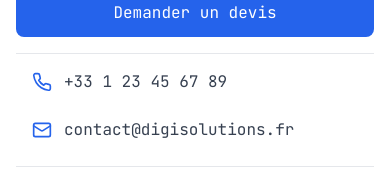
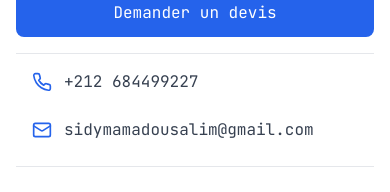
Before and after one commit to SidyMohamedSalim/salimportofolio, a Next.js app: page / in a window 390 px wide. Both pictures are taken after a click on the button "Menu principal". Shown: the part 389-581 px from the top of the page. Built offline with nearby package versions, Linux system fonts and the light colour scheme.

Commit message:
add more project

```diff
--- a/components/site-header.tsx
+++ b/components/site-header.tsx
@@ -223,14 +223,14 @@ export function SiteHeader() {
               <div className="pt-2 border-t border-gray-200 dark:border-gray-800 space-y-2">
                 <div className="flex items-center space-x-3 px-4 py-2">
                   <Phone className="w-5 h-5 text-blue-600 dark:text-blue-400" />
-                  <a href="tel:+33123456789" className="text-gray-700 dark:text-gray-300">
-                    +33 1 23 45 67 89
+                  <a href="tel:+212684499227" className="text-gray-700 dark:text-gray-300">
+                    +212 684499227
                   </a>
                 </div>
                 <div className="flex items-center space-x-3 px-4 py-2">
                   <Mail className="w-5 h-5 text-blue-600 dark:text-blue-400" />
-                  <a href="mailto:contact@digisolutions.fr" className="text-gray-700 dark:text-gray-300">
-                    contact@digisolutions.fr
+                  <a href="mailto:   sidymamadousalim@gmail.com" className="text-gray-700 dark:text-gray-300">
+                   sidymamadousalim@gmail.com
                   </a>
                 </div>
               </div>
```
